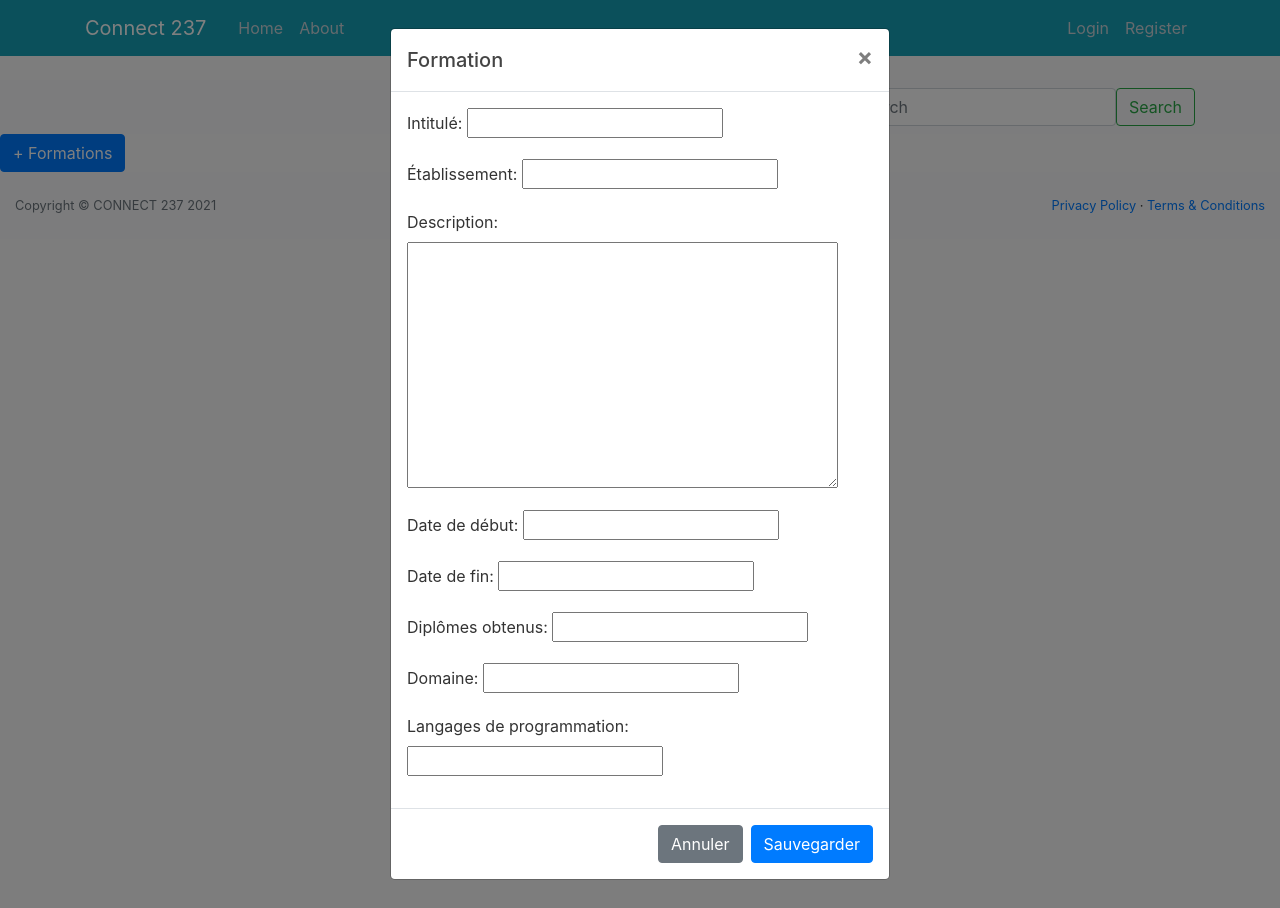
After one commit to sergedemanou/Final_Project, a Django app: page /formation/ in a window 1280 px wide, after a click on "+ Formations". The commit adds this page. Run offline with Django 3.2, Linux system fonts and the light colour scheme; some libraries are stand-ins or nearby versions.

Commit message:
commit 4

```diff
--- a/django_project_root/blog/templates/blog/base.html
+++ b/django_project_root/blog/templates/blog/base.html
@@ -148,6 +148,7 @@
 
 
 
+<script type="text/javascript" src="{% static 'js/jquery-3.5.1.min.js' %}"></script>
 <script type="text/javascript" src="{% static 'js/bootstrap.min.js' %}"></script>
 <script src="{% static 'js/bootstrap.bundle.min.js' %}" crossorigin="anonymous"></script>
 <script src="{% static 'js/scripts.js' %}"></script>
--- a/django_project_root/users/forms.py
+++ b/django_project_root/users/forms.py
@@ -25,14 +25,26 @@ class ProfileUpdateForm(forms.ModelForm):
         model = Profile
         fields = ['image']
 
-class createFormation(forms.ModelForm):
+# class FormationForm(forms.ModelForm):
+#     class Meta:
+#         model = Formation
+#         fields = "__all__"
+#         exclude = ['profile_id']
+#
+# class createProjets(forms.ModelForm):
+#     class Meta:
+#         model = Projets
+#         fields = "__all__"
+#         exclude = ['profile_id']
+
+class FormationForm(forms.ModelForm):
     class Meta:
         model = Formation
         fields = "__all__"
         exclude = ['profile_id']
 
-class createProjets(forms.ModelForm):
-    class Meta:
-        model = Projets
-        fields = "__all__"
-        exclude = ['profile_id']
+
+
+# class ProjetsForm(forms.ModelForm):
+#     title = forms.CharField()
+#     description = forms.CharField()
--- /dev/null
+++ b/django_project_root/users/templates/users/formation.html
@@ -0,0 +1,40 @@
+{% extends 'blog/base.html' %}
+{% load static %}
+{% load crispy_forms_tags %}
+    {% block content %}
+
+
+
+
+
+
+<!-- Button trigger modal -->
+<button type="button" class="btn btn-primary" data-toggle="modal" data-target="#exampleModalCenter">
+ + Formations
+</button>
+
+<!-- Modal -->
+<div class="modal fade" id="exampleModalCenter" tabindex="-1" role="dialog" aria-labelledby="exampleModalCenterTitle" aria-hidden="true">
+  <div class="modal-dialog modal-dialog-centered" role="document">
+    <div class="modal-content">
+      <div class="modal-header">
+        <h5 class="modal-title" id="exampleModalLongTitle">Formation</h5>
+        <button type="button" class="close" data-dismiss="modal" aria-label="Close">
+          <span aria-hidden="true">&times;</span>
+        </button>
+      </div>
+      <div class="modal-body">
+        <form method="POST" enctype="multipart/form-data">
+            {% csrf_token %}
+            {{ formset.as_p }}
+
+        </form>
+      </div>
+      <div class="modal-footer">
+        <button type="button" class="btn btn-secondary" data-dismiss="modal">Annuler</button>
+        <button type="button" class="btn btn-primary">Sauvegarder</button>
+      </div>
+    </div>
+  </div>
+</div>
+    {% endblock %}
--- a/django_project_root/users/urls.py
+++ b/django_project_root/users/urls.py
@@ -8,6 +8,8 @@ urlpatterns = [
     path('profile/', views.profile, name='profile'),
     path('login/', views.viewlogin, name='login'),
     path('logout/', views.logout, name='logout'),
+    path('formation/', views.formation, name='formation'),
+
 ]
 
 if settings.DEBUG:
--- a/django_project_root/users/views.py
+++ b/django_project_root/users/views.py
@@ -1,7 +1,8 @@
 from django.shortcuts import render, redirect
 from django.contrib import messages, auth
 from django.contrib.auth.decorators import login_required
-from .forms import UserRegisterForm, UserUpdateForm, ProfileUpdateForm
+from .forms import UserRegisterForm, UserUpdateForm, ProfileUpdateForm, FormationForm
+from django.forms import formset_factory
 from .models import *
 from django.contrib.auth.models import User
 from django.contrib.auth import login, authenticate
@@ -81,3 +82,13 @@ def profile(request):
 def logout(request):
     auth.logout(request)
     return redirect('/')
+
+
+def formation(request):
+    context = {}
+    # creating a formset
+    FormationFormSet = formset_factory(FormationForm)
+    formset = FormationFormSet()
+    # Add the formset to context dictionary
+    context['formset'] = formset
+    return render(request, "users/formation.html", context)
```
Also changed, not shown: django_project_root/users/templates/users/profile.html (+4 -19 lines).
